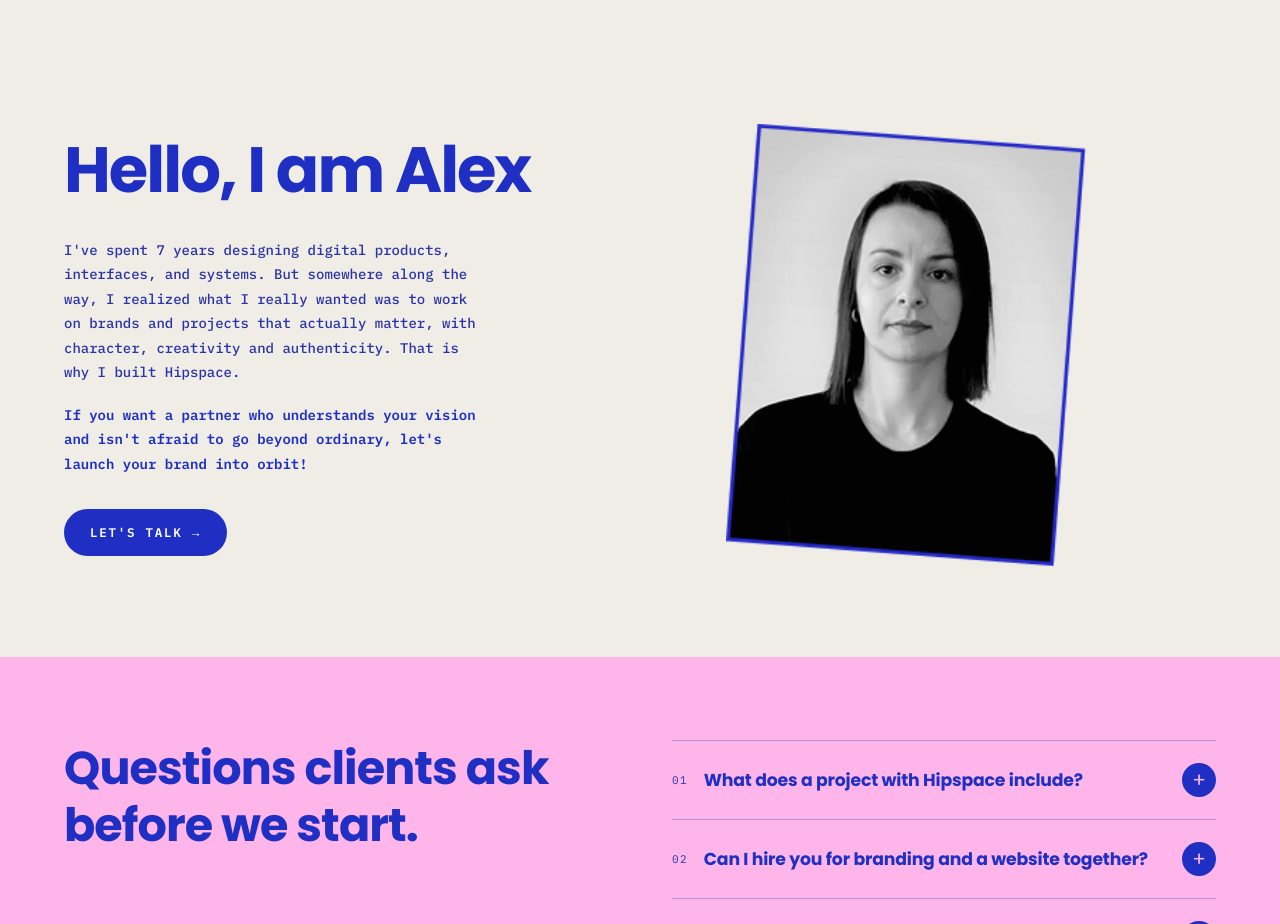
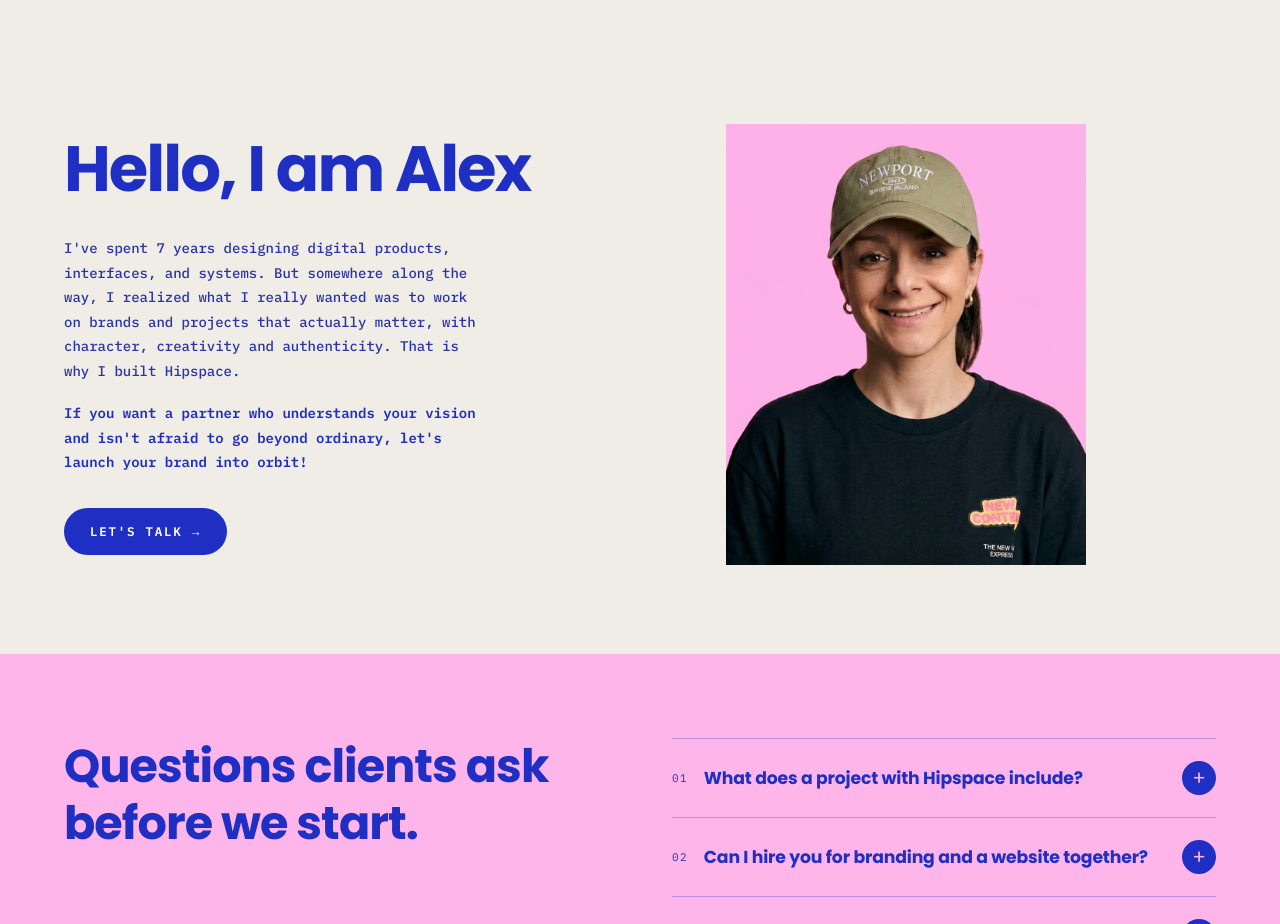
Before and after one commit to uixalex/hipspace, a plain HTML site: page index.html in a window 1280 px wide. Shown: the part 2980-3904 px from the top of the page. Drawn offline with Linux system fonts and the light colour scheme; animation ran at ten frames a second.

Commit message:
Replace about portrait with optimized SEO image

```diff
--- a/index.html
+++ b/index.html
@@ -271,7 +271,7 @@
 
           </div>
 
-          <div class="alex-photo"><img src="assets/Group%207726.png" alt="Aleksandra, founder of Hipspace" /></div>
+          <div class="alex-photo"><img src="assets/aleksandra-hipspace-brand-designer.jpg" alt="Aleksandra, founder and brand designer at Hipspace" width="800" height="979" loading="lazy" decoding="async" /></div>
         </div>
       </div>
 
```
Also changed, not shown: assets/aleksandra-hipspace-brand-designer.jpg (added).
